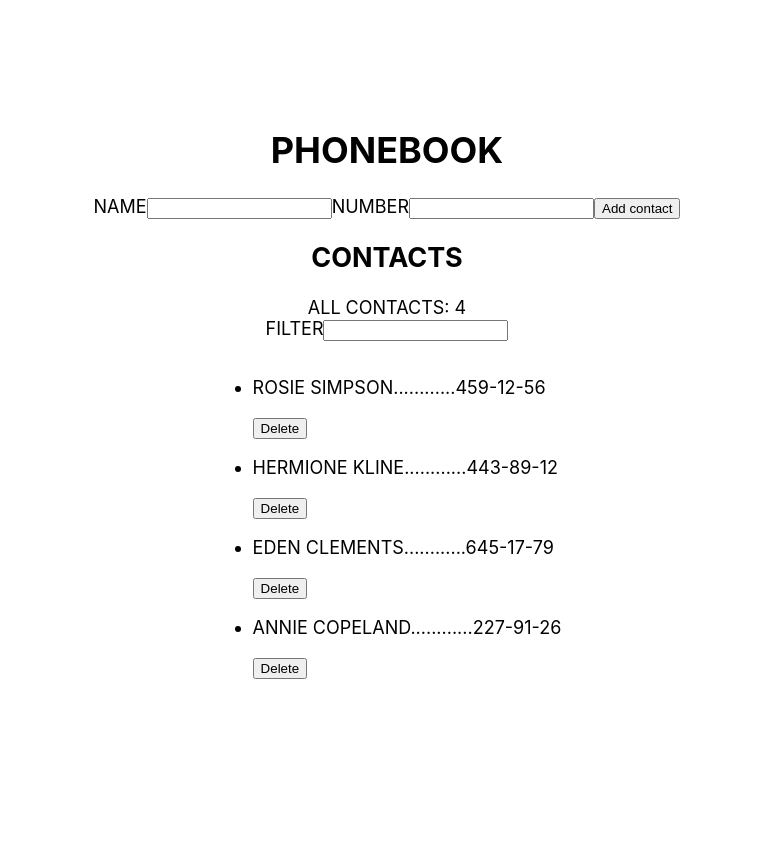
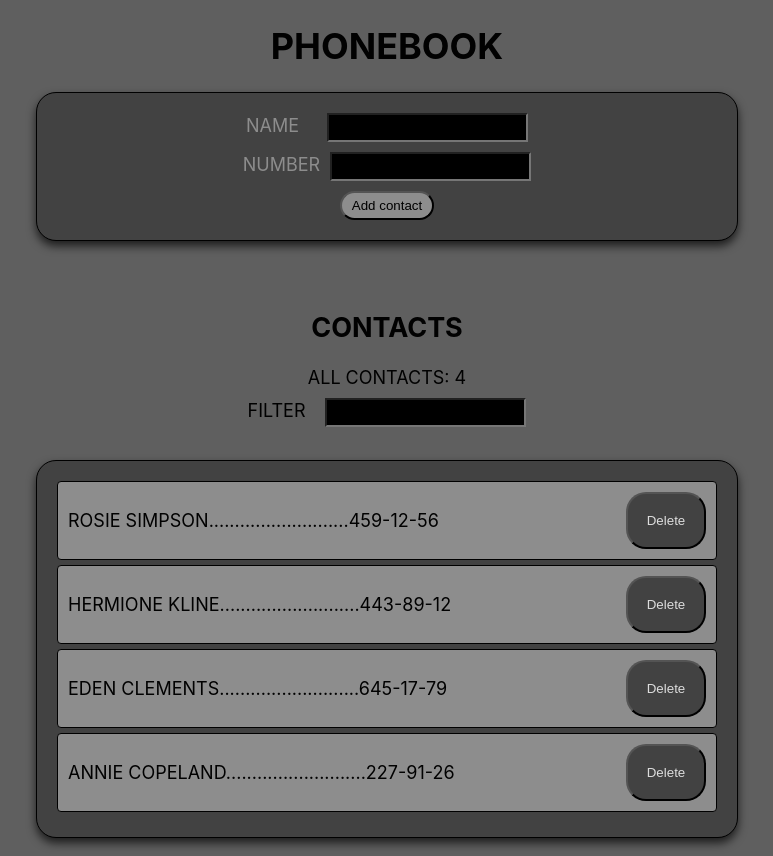
Before and after one commit to marrakeshn/goit-react-hw-02-phonebook, a React (Create React App) app: page / in a window 1280 px wide. Shown: the whole page, without its empty margins (253-1026 px from the left). Before the commit the page ends 800 px from the top, so only its background shows below. Built offline with nearby package versions, Linux system fonts and the light colour scheme.

Commit message:
all done

```diff
--- a/src/components/App.jsx
+++ b/src/components/App.jsx
@@ -1,11 +1,9 @@
 import { Component } from 'react';
 import shortid from 'shortid';
 import ContactForm from './ContactForm';
-// import { nanoid } from 'nanoid';
 import ContactList from './ContactList/ContactList';
 import Filter from './Filter';
-
-// import style from './App.module.css';
+import style from './App.module.css';
 
 class App extends Component {
   state = {
@@ -43,9 +41,10 @@ class App extends Component {
 
     // addTodo = ({ name, number }) => {
     addContact = ({ name, number }) => {
+    const normalizedName = name.toLowerCase();
     let isAdded = false;
     this.state.contacts.forEach(el => {
-      if (el.name === name) {
+      if (el.name.toLowerCase() === normalizedName) {
         alert(`${name} is already in contacts`);
         isAdded = true;
       }
@@ -59,7 +58,7 @@ class App extends Component {
       number: number,
     };
     this.setState(prevState => ({
-      contacts: [contact, ...prevState.contacts],
+      contacts: [...prevState.contacts, contact],
     }));
   };
 
@@ -90,7 +89,6 @@ class App extends Component {
     return (
       <div
         style={{
-          height: '100vh',
           display: 'flex',
           justifyContent: 'center',
           alignItems: 'center',
@@ -104,8 +102,8 @@ class App extends Component {
         {/* <ContactForm onSubmit={this.addContact} /> */}
         {/* <ContactForm onSubmit={this.addTodo} /> */}
         <ContactForm onSubmit={this.addContact} />
-        <h2>Contacts</h2>
-        <div>All contacts: {contacts.length}</div>
+        <h2 className={style.titleContacts}>Contacts</h2>
+        <div className={style.allContacts}>All contacts: {contacts.length}</div>
         {/* <ContactList contacts={contacts} onDeleteContact={this.deleteContact} /> */}
         <Filter value={filter} onChange={this.changeFilter} />
         <ContactList
--- a/src/components/App.module.css
+++ b/src/components/App.module.css
@@ -0,0 +1,7 @@
+.allContacts {
+    margin-bottom: 10px;
+}
+
+.titleContacts {
+    margin-top: 70px;
+}
--- a/src/components/ContactForm/ContactForm.jsx
+++ b/src/components/ContactForm/ContactForm.jsx
@@ -1,5 +1,4 @@
 import { Component } from 'react';
-// import { nanoid } from 'nanoid';
 import style from './ContactForm.module.css';
 
 // class ContactForm extends Component {
@@ -81,7 +80,7 @@ class ContactForm extends Component {
     e.preventDefault();
 
     const { onSubmit } = this.props;
-    onSubmit && onSubmit(this.state);
+    onSubmit(this.state);
     this.resetForm();
   };
 
@@ -94,10 +93,11 @@ class ContactForm extends Component {
 
   render() {
     return (
-      <form className={style.editor} onSubmit={this.handleSubmit}>
+      <form className={style.form} onSubmit={this.handleSubmit}>
         <label>
           Name
           <input
+            className={style.inputName}
             value={this.state.name}
             onChange={this.handleChange('name')}
             type="text"
@@ -110,6 +110,7 @@ class ContactForm extends Component {
         <label>
           Number
           <input
+            className={style.inputNumber}
             value={this.state.number}
             onChange={this.handleChange('number')}
             type="tel"
--- a/src/components/ContactForm/ContactForm.module.css
+++ b/src/components/ContactForm/ContactForm.module.css
@@ -1,20 +1,44 @@
-/* .form {
+.form {
+    background-color: #424242;
     display: flex;
     justify-content: center;
+    align-items: center;
     flex-direction: column;
     border: 1px solid #000;
     padding: 20px;
-    border-radius: 4px;
+    border-radius: 20px;
+    box-shadow: 0px 5px 10px 0px rgba(0, 0, 0, 0.7);
+    min-width: 660px;
+
 }
 
 label {
     margin-bottom: 10px;
+    color: #8d8d8d;
 }
 
 label:last-child {
     margin-bottom: 0px;
 }
 
-input {
+.inputName {
+    margin-left: 28px;
+    background-color: #000;
+    color: #fff;
+    padding: 5px 10px;
+}
+
+.inputNumber {
     margin-left: 10px;
-} */
+    background-color: #000;
+    color: #fff;
+    padding: 5px 10px;
+}
+
+.buttonEditor {
+    min-width: 80px;
+    padding: 5px 10px;
+    border-radius: 20px;
+    background-color: #8d8d8d;
+    color: #000;
+}
--- a/src/components/ContactList/ContactList.jsx
+++ b/src/components/ContactList/ContactList.jsx
@@ -1,19 +1,36 @@
 import React from 'react';
+import style from './ContactList.module.css';
+import PropTypes from 'prop-types';
 
 const ContactList = ({ contacts, onDeleteContact }) => (
-  <ul>
+  <ul className={style.list}>
     {contacts.map(({ id, name, number }) => (
-      <li key={id}>
-        <p>
-            {name}............
+      <li key={id} className={style.item}>
+        <p className={style.contact}>
+            {name}...........................
             {number}
         </p>
-        <button type="submit" onClick={() => onDeleteContact(id)}>
-            Delete
+        <button
+          className={style.btn}
+          type="submit"
+          onClick={() => onDeleteContact(id)}
+        >
+          Delete
         </button>
       </li>
     ))}
   </ul>
 );
 
+ContactList.propTypes = {
+  contacts: PropTypes.arrayOf(
+    PropTypes.shape({
+      id: PropTypes.string.isRequired,
+      name: PropTypes.string.isRequired,
+      number: PropTypes.string.isRequired,
+    })
+  ),
+  onDeleteContact: PropTypes.func.isRequired,
+};
+
 export default ContactList;
--- a/src/components/ContactList/ContactList.module.css
+++ b/src/components/ContactList/ContactList.module.css
@@ -0,0 +1,34 @@
+.list {
+    background-color: #424242;
+    display: flex;
+    justify-content: center;
+    flex-direction: column;
+    border: 1px solid #000;
+    padding: 20px;
+    border-radius: 20px;
+    box-shadow: 0px 5px 10px 0px rgba(0, 0, 0, 0.7);
+    min-width: 660px;
+}
+
+.item {
+    background-color: #8d8d8d;
+    border: 1px solid #000;
+    padding: 10px;
+    border-radius: 4px;
+    margin-bottom: 5px;
+    display: flex;
+    justify-content: space-between;
+}
+
+.contact {
+    margin-right: 30px;
+}
+
+.btn {
+    min-width: 80px;
+    padding: 5px 10px;
+    border-radius: 20px;
+    background-color: #424242;
+    color: #dddddd;
+
+}
--- a/src/components/Filter/Filter.jsx
+++ b/src/components/Filter/Filter.jsx
@@ -1,13 +1,24 @@
 import React from 'react';
-// import style from './Filter.module.css';
+import style from './Filter.module.css';
+import PropTypes from 'prop-types';
 
 const Filter = ({ value, onChange }) => (
-  <div>
-    <label>
+  <div className={style.filter}>
+    <label className={style.labelFilter}>
       Filter
-      <input type="name" value={value} onChange={onChange} />
+      <input
+        type="name"
+        value={value}
+        onChange={onChange}
+        className={style.filterInput}
+      />
     </label>
   </div>
 );
 
+Filter.propTypes = {
+  value: PropTypes.string.isRequired,
+  onChange: PropTypes.func.isRequired,
+};
+
 export default Filter;
--- a/src/components/Filter/filter.module.css
+++ b/src/components/Filter/filter.module.css
@@ -0,0 +1,14 @@
+.filter {
+    margin-bottom: 15px;
+}
+
+.labelFilter {
+    color: #000;
+}
+
+.filterInput {
+    padding: 5px 10px;
+    margin-left: 20px;
+    background-color: #000;
+    color: #fff;
+}
--- a/src/index.css
+++ b/src/index.css
@@ -1,5 +1,6 @@
 body {
   margin: 0;
+  background-color: #5f5f5f;
   font-family: -apple-system, BlinkMacSystemFont, 'Segoe UI', 'Roboto', 'Oxygen',
     'Ubuntu', 'Cantarell', 'Fira Sans', 'Droid Sans', 'Helvetica Neue',
     sans-serif;
@@ -11,3 +12,15 @@ code {
   font-family: source-code-pro, Menlo, Monaco, Consolas, 'Courier New',
     monospace;
 }
+
+li {
+  list-style: none;
+}
+
+input {
+  outline: none;
+}
+
+button:hover {
+  box-shadow: 2px 3px 5px rgb(11, 102, 187);
+}
```
